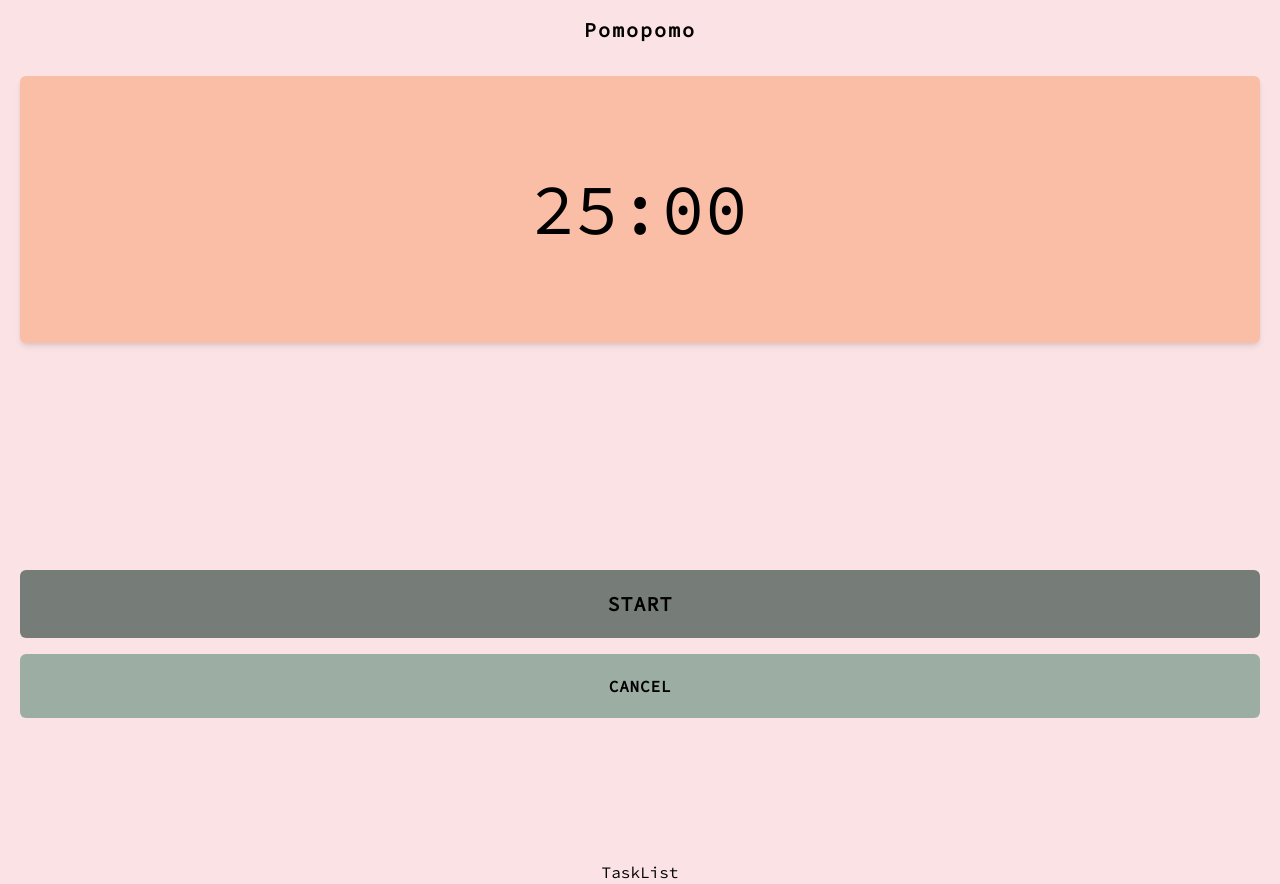
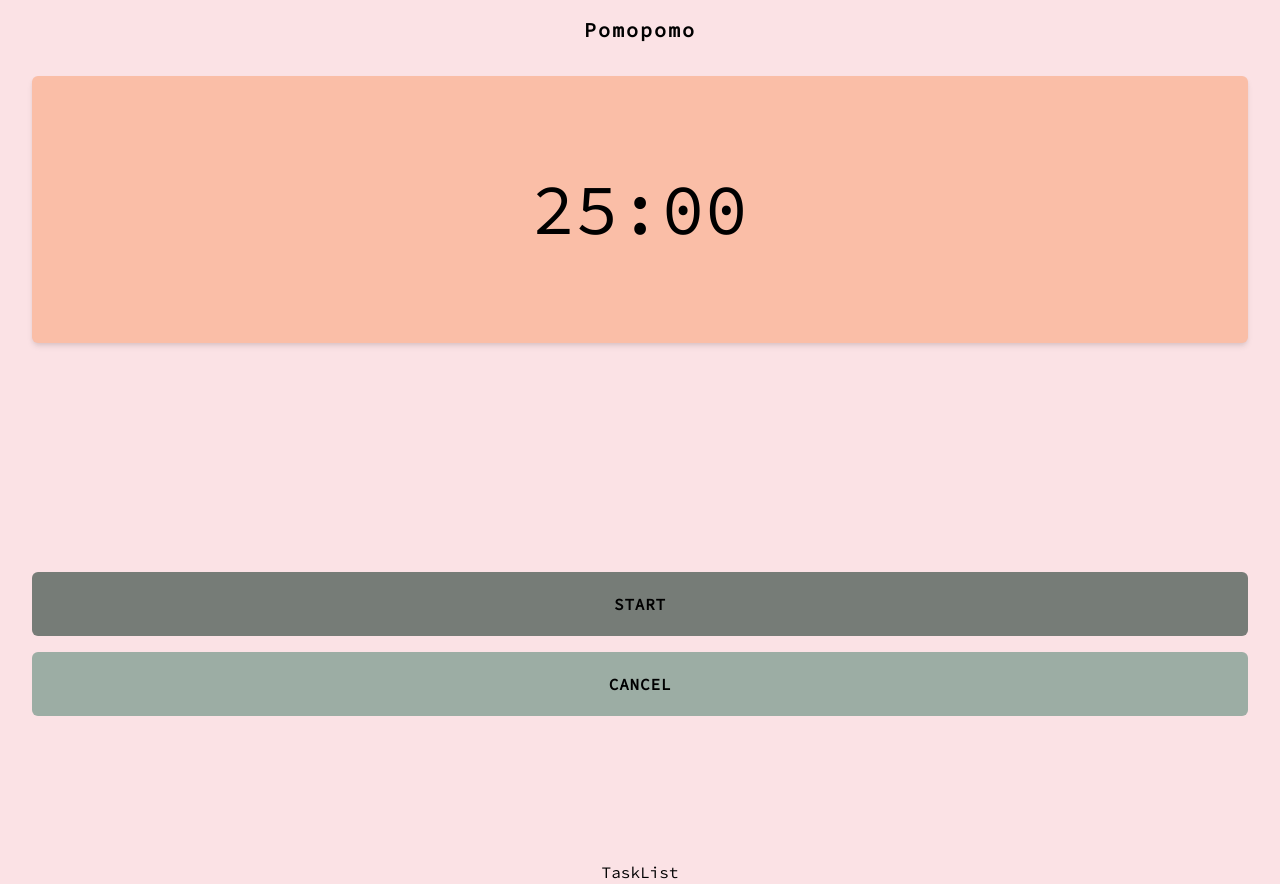
Before and after one commit to CandraJengger/svelte-pomodoro-tailwind, a Svelte app: page / in a window 1280 px wide. Built offline with nearby package versions, Linux system fonts and the light colour scheme.

Commit message:
added a transform scale on the hover and focus buttons, and changed the padding on the PomodoroTimer.svelte

```diff
--- a/src/components/Button.svelte
+++ b/src/components/Button.svelte
@@ -7,9 +7,9 @@
   const dispatch = createEventDispatcher();
   const typeBtn = {
     BTN_PRIMARY:
-      'rounded-md w-full flex justify-center items-center px-7 py-5 font-semibold text-xl uppercase tracking-wider text-white bg-gray-500 hover:opacity-80 mx-3 mb-4 focus:outline-none',
+      'rounded-md w-full flex justify-center items-center px-7 py-5 font-semibold text-md uppercase tracking-wider bg-gray-500 hover:opacity-80 mx-3 mb-4 transform transition-all duration-200 scale-100 hover:scale-y-110 focus:scale-y-110 focus:outline-none',
     BTN_SECONDARY:
-      'rounded-md w-full flex justify-center items-center px-7 py-5 font-semibold text-md uppercase tracking-wider text-white bg-gray-400  hover:opacity-80 mx-3 focus:outline-none',
+      'rounded-md w-full flex justify-center items-center px-7 py-5 font-semibold text-md uppercase tracking-wider bg-gray-400  hover:opacity-80 mx-3 transform transition-all duration-200 scale-100 hover:scale-y-110 focus:scale-y-110 focus:outline-none',
   };
 
   function handleClick() {
--- a/src/components/PomodoroTimer.svelte
+++ b/src/components/PomodoroTimer.svelte
@@ -66,7 +66,7 @@
 </script>
 
 <section
-  class="w-full h-screen px-5 text-center grid grid-flow-row grid-rows-6"
+  class="w-full h-screen px-8 text-center grid grid-flow-row grid-rows-6"
 >
   <BlockTime time={formatTime(pomodoroTime)} />
   <footer
```
